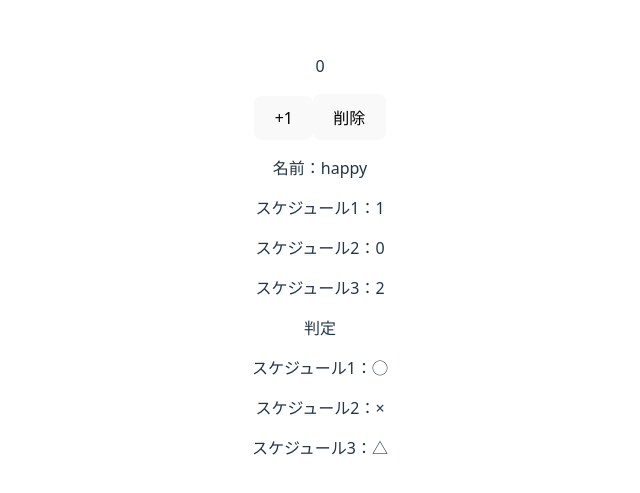
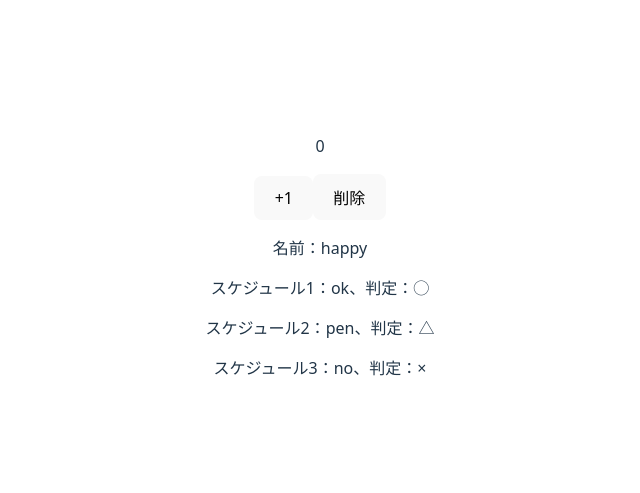
Before and after one commit to Happy0414/m2-adjust, a React (Vite) app: page / in a window 1280 px wide. Shown: the part 143-636 px from the top of the page, without its empty margins (320-960 px from the left). Built offline with nearby package versions, Linux system fonts and the light colour scheme.

Commit message:
Statusに変えてみた

```diff
--- a/src/components/make.tsx
+++ b/src/components/make.tsx
@@ -1,10 +1,12 @@
 import { useState } from 'react'
+
+type Status = "ok" | "pen" | "no"
 
 type Schedule = {
     name: string,
-    date1: number,
-    date2: number,
-    date3: number
+    date1: Status,
+    date2: Status,
+    date3: Status
 }
 
 
@@ -13,25 +15,25 @@ export default function Make(){
     const [count, setCount] = useState<number>(0);
     const [schedule1, setSchedule] = useState<Schedule>({
         name: 'happy',
-        date1: 1,
-        date2: 0,
-        date3: 2
+        date1: "ok",
+        date2: "pen",
+        date3: "no"
     })
 
     const removeSchedule = () =>{
         setSchedule({
             name: '',
-            date1: 0,
-            date2: 0,
-            date3: 0
+            date1: "no",
+            date2: "no",
+            date3: "no"
         })
     }
 
-    const judgeSchedule = (d: number): string =>{
+    const judgeSchedule = (d: Status): string =>{
         let j = ''
 
-        if(d === 0) j = '×'
-        else if(d === 1) j = '◯'
+        if(d === "no") j = '×'
+        else if(d === "ok") j = '◯'
         else j = '△'
 
 
@@ -51,13 +53,9 @@ export default function Make(){
 
             <button onClick={removeSchedule}>削除</button>
             <p>名前：{schedule1.name}</p>
-            <p>スケジュール1：{schedule1.date1}</p>
-            <p>スケジュール2：{schedule1.date2}</p>
-            <p>スケジュール3：{schedule1.date3}</p>
-            <p>判定</p>
-            <p>スケジュール1：{judgeSchedule(schedule1.date1)}</p>
-            <p>スケジュール2：{judgeSchedule(schedule1.date2)}</p>
-            <p>スケジュール3：{judgeSchedule(schedule1.date3)}</p>
+            <p>スケジュール1：{schedule1.date1}、判定：{judgeSchedule(schedule1.date1)}</p>
+            <p>スケジュール2：{schedule1.date2}、判定：{judgeSchedule(schedule1.date2)}</p>
+            <p>スケジュール3：{schedule1.date3}、判定：{judgeSchedule(schedule1.date3)}</p>
         </div>
     )
 }
```
